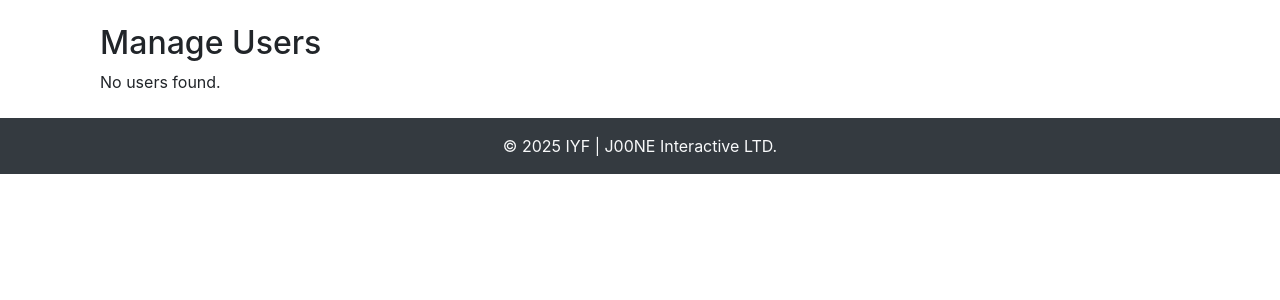
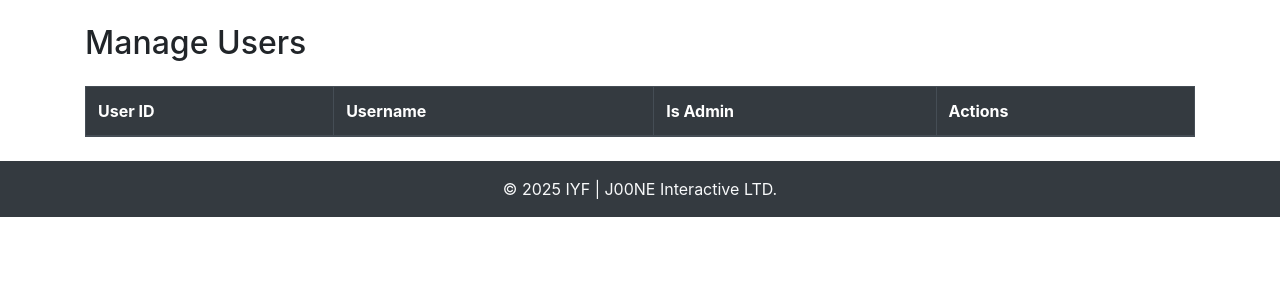
Before and after one commit to everjaydead/estore, a Flask app: page /manage_users in a window 1280 px wide. Shown: the part 56-356 px from the top of the page. Run offline with Flask 3, Linux system fonts and the light colour scheme; the visitor is signed in with stand-in values (Sample User, id 1); lists and menus that the app fills with data are empty; some libraries are stand-ins or nearby versions.

Commit message:
Enhance UI visuals with Bootstrap across product and admin pages

```diff
--- a/templates/manage_users.html
+++ b/templates/manage_users.html
@@ -3,16 +3,14 @@
 {% block title %}Manage Users{% endblock %}
 
 {% block content %}
-<div class="container my-4">
-    <h2>Manage Users</h2>
-    {% if users %}
+<h2 class="mb-4">Manage Users</h2>
 <table class="table table-striped table-bordered">
     <thead class="thead-dark">
         <tr>
-                <th scope="col">User ID</th>
-                <th scope="col">Username</th>
-                <th scope="col">Is Admin</th>
-                <th scope="col">Actions</th>
+            <th>User ID</th>
+            <th>Username</th>
+            <th>Is Admin</th>
+            <th>Actions</th>
         </tr>
     </thead>
     <tbody>
@@ -22,14 +20,14 @@
             <td>{{ user.username }}</td>
             <td>{{ 'Yes' if user.is_admin else 'No' }}</td>
             <td>
-                    <form action="{{ url_for('manage_users') }}" method="post" style="display:inline-block; margin-right:10px;">
+                <form action="{{ url_for('manage_users') }}" method="post" style="display:inline;">
                     <input type="hidden" name="user_id" value="{{ user.id }}">
                     {% if not user.is_admin %}
-                        <button class="btn btn-success btn-sm" name="action" value="promote">Promote</button>
+                    <button type="submit" class="btn btn-success btn-sm" name="action" value="promote">Promote</button>
                     {% else %}
-                        <button class="btn btn-warning btn-sm" name="action" value="demote">Demote</button>
+                    <button type="submit" class="btn btn-warning btn-sm" name="action" value="demote">Demote</button>
                     {% endif %}
-                        <button class="btn btn-danger btn-sm" name="action" value="delete" onclick="return confirm('Are you sure you want to delete this user?');">Delete</button>
+                    <button type="submit" class="btn btn-danger btn-sm" name="action" value="delete" onclick="return confirm('Are you sure you want to delete this user?');">Delete</button>
                 </form>
                 <a href="{{ url_for('edit_user', id=user.id) }}" class="btn btn-secondary btn-sm">Edit</a>
             </td>
@@ -37,8 +35,4 @@
         {% endfor %}
     </tbody>
 </table>
-    {% else %}
-    <p>No users found.</p>
-    {% endif %}
-</div>
 {% endblock %}
```
Also changed, not shown: templates/index.html (+14 -8 lines), templates/product.html (+15 -7 lines). Lines whose indentation alone changed are shown as unchanged.
